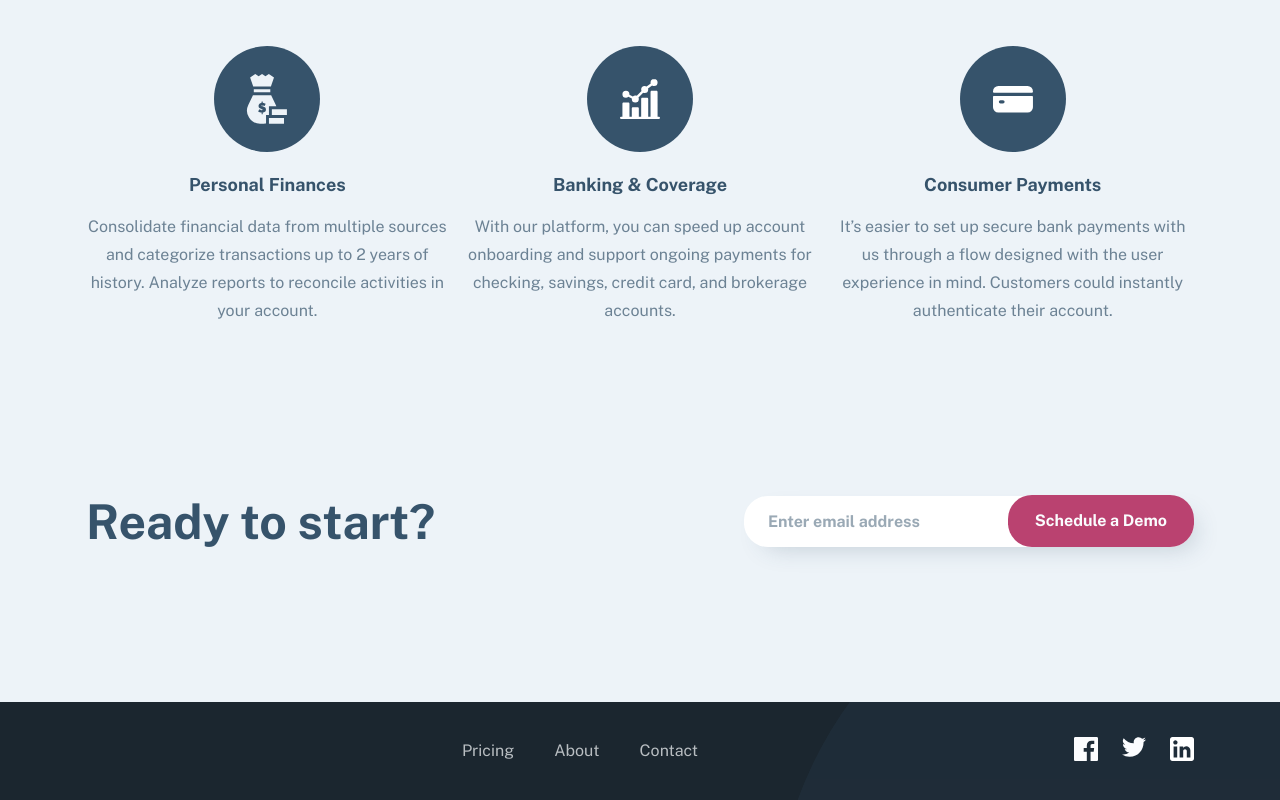
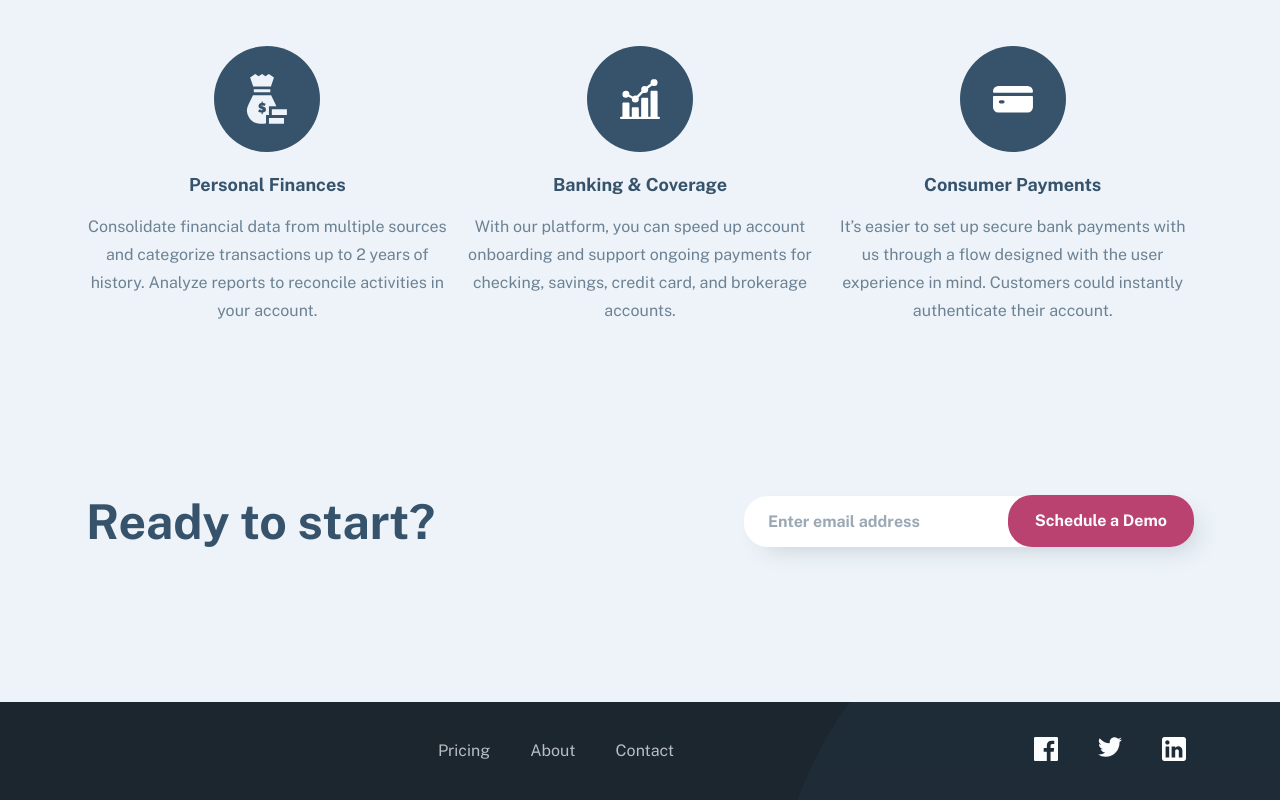
Before and after one commit to Joelynn94/payapi-website, a plain HTML site: page index.html in a window 1280 px wide. Shown: the part 2524-3324 px from the top of the page. Drawn offline with nearby package versions, Linux system fonts and the light colour scheme; files whose address does not match are found by name.

Commit message:
added padding to footer social links

```diff
--- a/styles/components/footer.css
+++ b/styles/components/footer.css
@@ -80,6 +80,10 @@
   gap: var(--spacing-xs);
 }
 
+.footer-social__link {
+  padding: 0.5rem;
+}
+
 .footer-social__link:hover path {
   fill: var(--primary);
 }
```
